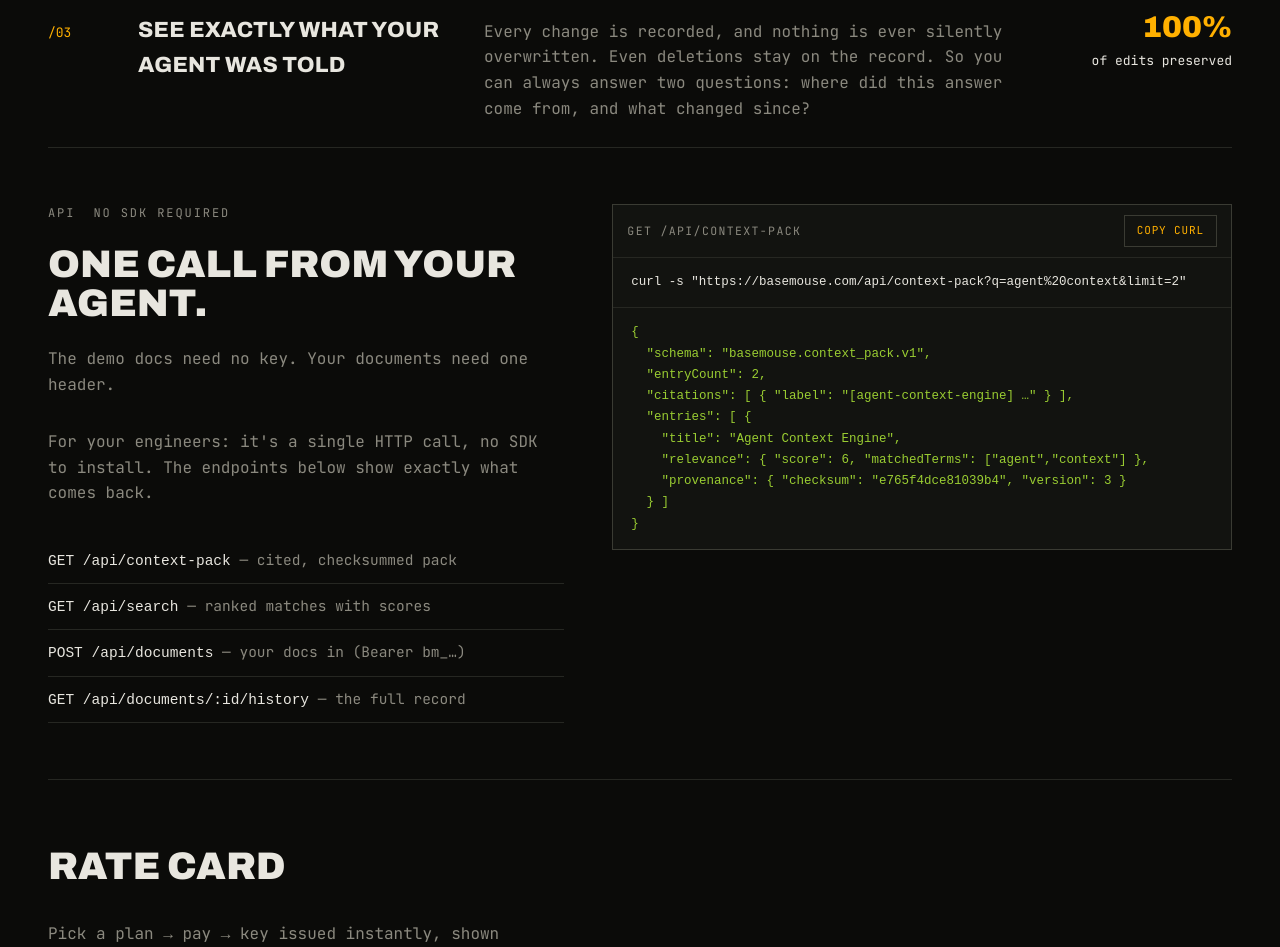
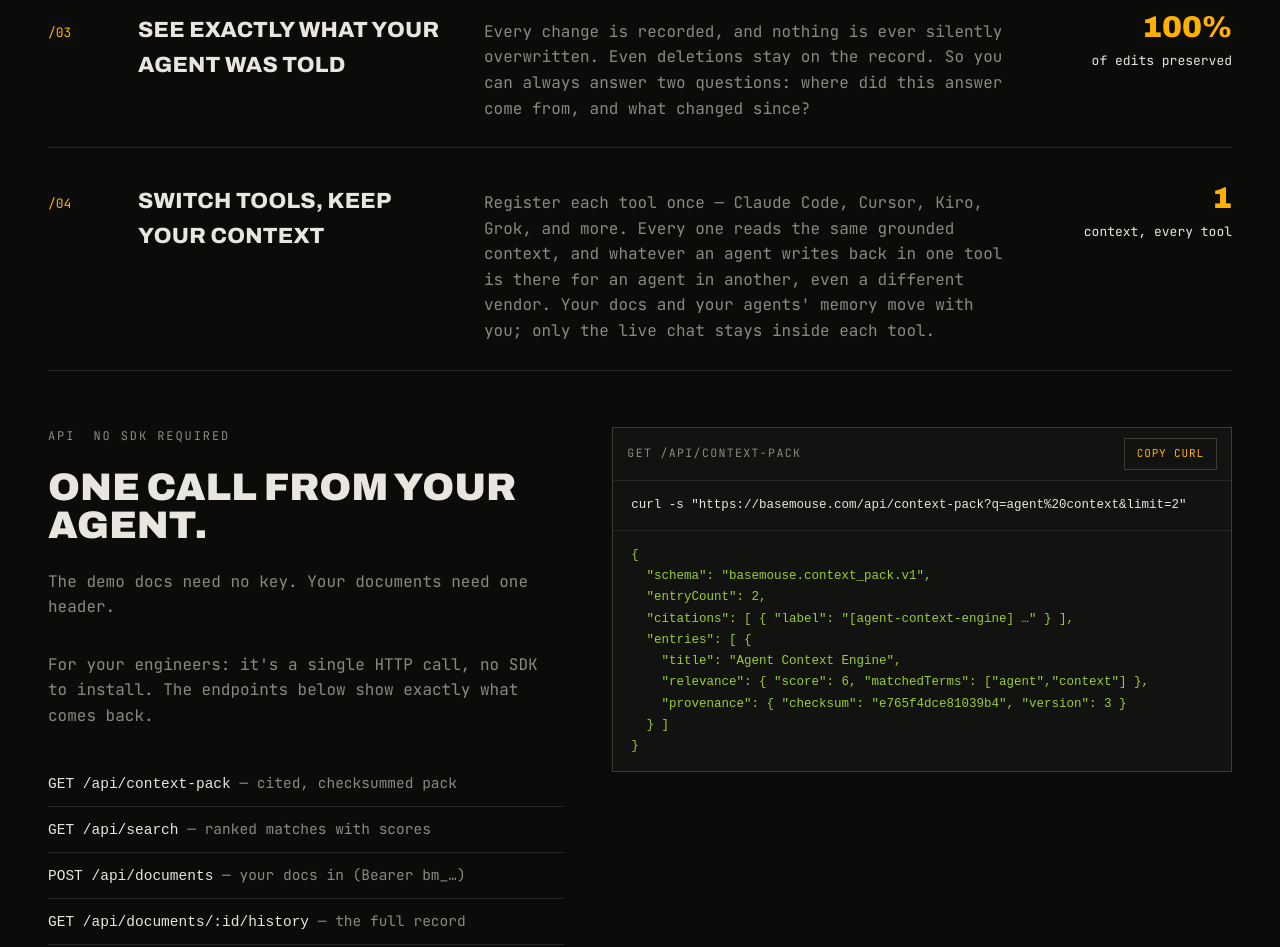
Before and after one commit to basemouse/basemouse-core, a website: page public/index.html in a window 1280 px wide. Shown: the part 1725-2672 px from the top of the page. Drawn offline with Linux system fonts and the light colour scheme; no server answers.

Commit message:
sync: open-core snapshot from product repo @ 39c52ae

```diff
--- a/public/index.html
+++ b/public/index.html
@@ -112,6 +112,12 @@
             <h2 aria-label="See exactly what your agent was told">SEE EXACTLY WHAT YOUR AGENT WAS TOLD</h2>
             <p>Every change is recorded, and nothing is ever silently overwritten. Even deletions stay on the record. So you can always answer two questions: where did this answer come from, and what changed since?</p>
             <div class="stat"><b data-count="100" data-suffix="%">100%</b>of edits preserved</div>
+          </div>
+          <div class="cap">
+            <span class="idx" aria-hidden="true">/04</span>
+            <h2 aria-label="Switch tools, keep your context">SWITCH TOOLS, KEEP YOUR CONTEXT</h2>
+            <p>Register each tool once — Claude Code, Cursor, Kiro, Grok, and more. Every one reads the same grounded context, and whatever an agent writes back in one tool is there for an agent in another, even a different vendor. Your docs and your agents' memory move with you; only the live chat stays inside each tool.</p>
+            <div class="stat"><b data-count="1">1</b>context, every tool</div>
           </div>
         </section>
 
```
